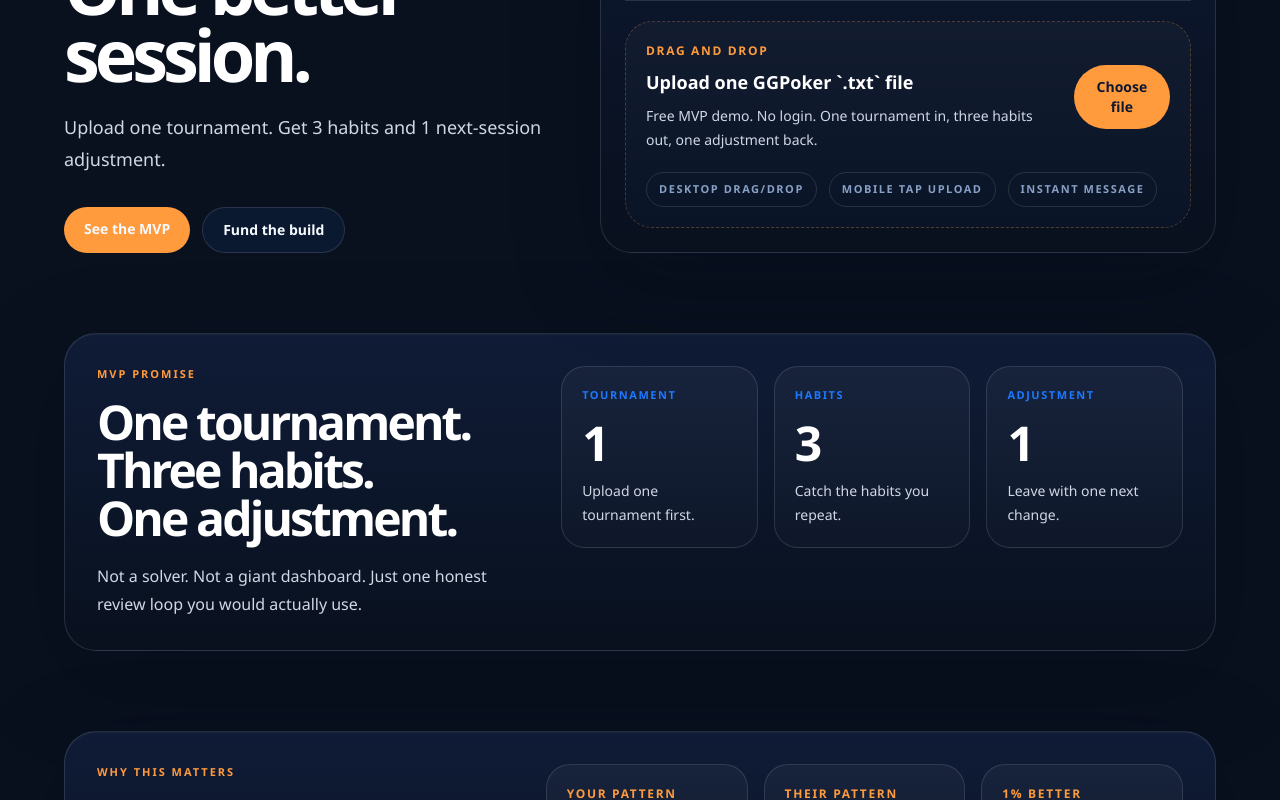
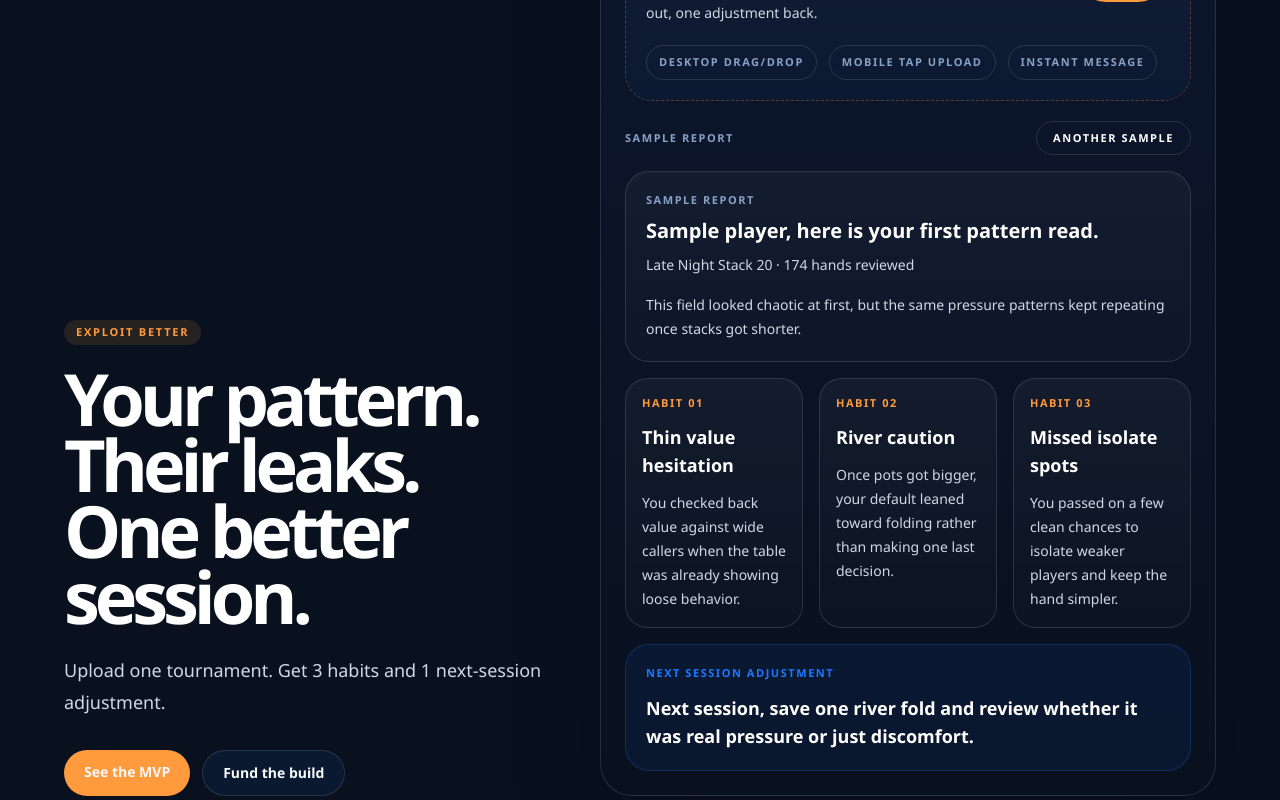
Before and after one commit to sukminc/one-percent-better-poker-site, a Next.js app in the folder frontend/: page / in a window 1280 px wide. Shown: the part 360-1160 px from the top of the page. Built offline with nearby package versions, Linux system fonts and the light colour scheme.

Commit message:
feat: show rotating sample report by default

```diff
--- a/frontend/app/components/InstantReviewDemo.tsx
+++ b/frontend/app/components/InstantReviewDemo.tsx
@@ -19,13 +19,92 @@ type ReviewResponse = {
   };
 };
 
+const SAMPLE_TOURNAMENTS = [
+  "Daily Heater 25",
+  "Midnight Sprint 15",
+  "Bounty Builder 32",
+  "Late Night Stack 20",
+];
+
+const SAMPLE_FIELD_NOTES = [
+  "This field leaned limp-heavy and calling-heavy. Weird pressure showed up often, but the patterns stayed readable.",
+  "This tournament had more non-standard sizing than usual. The table kept drifting away from theory and into habit.",
+  "This field looked chaotic at first, but the same pressure patterns kept repeating once stacks got shorter.",
+];
+
+const SAMPLE_HABITS = [
+  {
+    title: "Preflop passivity",
+    body: "You flatted too often before the flop instead of taking the lead in clear pressure spots.",
+  },
+  {
+    title: "Thin value hesitation",
+    body: "You checked back value against wide callers when the table was already showing loose behavior.",
+  },
+  {
+    title: "River caution",
+    body: "Once pots got bigger, your default leaned toward folding rather than making one last decision.",
+  },
+  {
+    title: "Turn slowdown",
+    body: "You lost aggression on later streets and let opponents drive the pace too often.",
+  },
+  {
+    title: "Safe-line bias",
+    body: "Against non-standard players, you kept choosing the standard line instead of the more profitable one.",
+  },
+  {
+    title: "Missed isolate spots",
+    body: "You passed on a few clean chances to isolate weaker players and keep the hand simpler.",
+  },
+];
+
+const SAMPLE_ADJUSTMENTS = [
+  "Next session, take one extra thin value spot against a player who keeps calling too wide.",
+  "Next session, choose one preflop flatting spot and turn it into an aggressive lead instead.",
+  "Next session, save one river fold and review whether it was real pressure or just discomfort.",
+  "Next session, attack one obvious weak limp instead of letting the hand drift multi-way.",
+];
+
+function pickRandom<T>(items: T[], count = 1): T[] {
+  const pool = [...items];
+  const picked: T[] = [];
+
+  while (pool.length > 0 && picked.length < count) {
+    const index = Math.floor(Math.random() * pool.length);
+    picked.push(pool.splice(index, 1)[0]);
+  }
+
+  return picked;
+}
+
+function createSampleReview(): ReviewResponse {
+  const habits = pickRandom(SAMPLE_HABITS, 3);
+  const handsReviewed = 120 + Math.floor(Math.random() * 180);
+
+  return {
+    heroName: "Sample player",
+    tournamentName: pickRandom(SAMPLE_TOURNAMENTS)[0],
+    fileName: "sample-hand-history.txt",
+    handsReviewed,
+    fieldNote: pickRandom(SAMPLE_FIELD_NOTES)[0],
+    habits,
+    adjustment: {
+      title: "Next session adjustment",
+      body: pickRandom(SAMPLE_ADJUSTMENTS)[0],
+    },
+  };
+}
+
 export function InstantReviewDemo() {
   const inputRef = useRef<HTMLInputElement>(null);
   const [isDragging, setIsDragging] = useState(false);
   const [isLoading, setIsLoading] = useState(false);
   const [error, setError] = useState<string | null>(null);
   const [review, setReview] = useState<ReviewResponse | null>(null);
+  const [sampleReview, setSampleReview] = useState<ReviewResponse>(() => createSampleReview());
   const [fileName, setFileName] = useState<string | null>(null);
+  const displayReview = review ?? sampleReview;
 
   async function uploadFile(file: File) {
     setIsLoading(true);
@@ -146,23 +225,41 @@ export function InstantReviewDemo() {
         )}
       </div>
 
-      {review && (
+      {displayReview && (
         <div className="mt-5 space-y-4">
+          <div className="flex items-center justify-between gap-4">
+            <p className="text-[11px] font-semibold uppercase tracking-[0.14em] text-[var(--color-muted)]">
+              {review ? "Your review" : "Sample report"}
+            </p>
+            <button
+              type="button"
+              onClick={() => {
+                setReview(null);
+                setSampleReview(createSampleReview());
+              }}
+              className="rounded-full border border-[var(--color-line)] px-4 py-2 text-[11px] font-semibold uppercase tracking-[0.14em] text-white transition-colors hover:border-[var(--color-secondary-accent)] hover:bg-[rgba(28,120,255,0.12)]"
+            >
+              Another sample
+            </button>
+          </div>
+
           <div className="mini-panel rounded-[1.5rem] p-5">
             <p className="text-[11px] font-semibold uppercase tracking-[0.14em] text-[var(--color-muted)]">
-              First read
+              {review ? "Your review" : "Sample report"}
             </p>
             <p className="mt-2 text-xl font-semibold text-white">
-              {review.heroName ? `${review.heroName}, here is your first pattern read.` : "Here is your first pattern read."}
+              {displayReview.heroName
+                ? `${displayReview.heroName}, here is your first pattern read.`
+                : "Here is your first pattern read."}
             </p>
             <p className="mt-2 text-sm leading-6 text-[var(--color-secondary)]">
-              {review.tournamentName} · {review.handsReviewed} hands reviewed
+              {displayReview.tournamentName} · {displayReview.handsReviewed} hands reviewed
             </p>
-            <p className="mt-4 text-sm leading-6 text-[var(--color-secondary)]">{review.fieldNote}</p>
+            <p className="mt-4 text-sm leading-6 text-[var(--color-secondary)]">{displayReview.fieldNote}</p>
           </div>
 
           <div className="grid gap-4 sm:grid-cols-3">
-            {review.habits.map((habit, index) => (
+            {displayReview.habits.map((habit, index) => (
               <div key={habit.title} className="mini-panel rounded-[1.4rem] p-4">
                 <p className="text-[11px] font-semibold uppercase tracking-[0.14em] text-[var(--color-accent)]">
                   Habit 0{index + 1}
@@ -175,9 +272,9 @@ export function InstantReviewDemo() {
 
           <div className="rounded-[1.5rem] border border-[rgba(28,120,255,0.24)] bg-[rgba(28,120,255,0.08)] p-5">
             <p className="text-[11px] font-semibold uppercase tracking-[0.14em] text-[var(--color-secondary-accent)]">
-              {review.adjustment.title}
+              {displayReview.adjustment.title}
             </p>
-            <p className="mt-3 text-lg font-semibold text-white">{review.adjustment.body}</p>
+            <p className="mt-3 text-lg font-semibold text-white">{displayReview.adjustment.body}</p>
           </div>
         </div>
       )}
```
